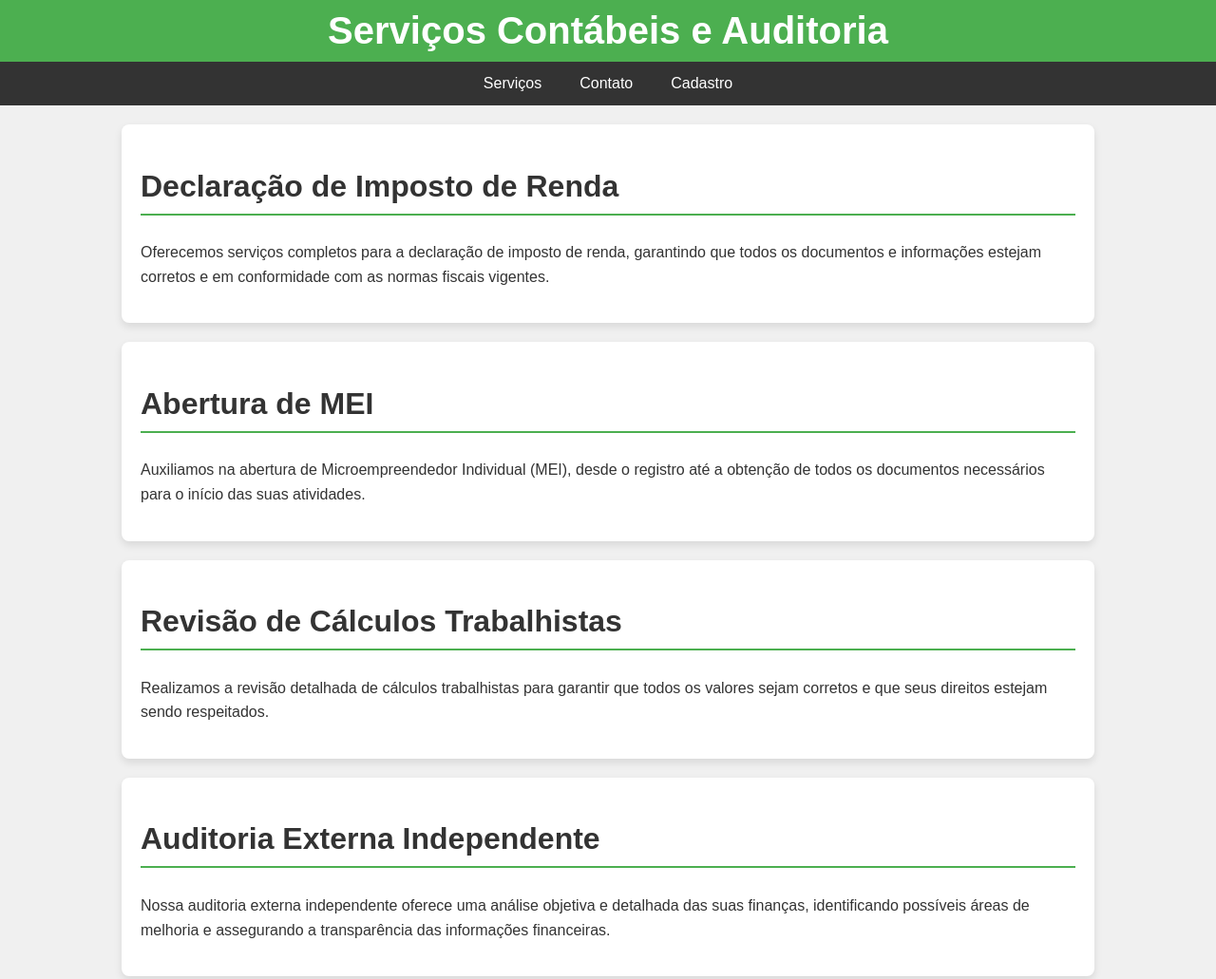
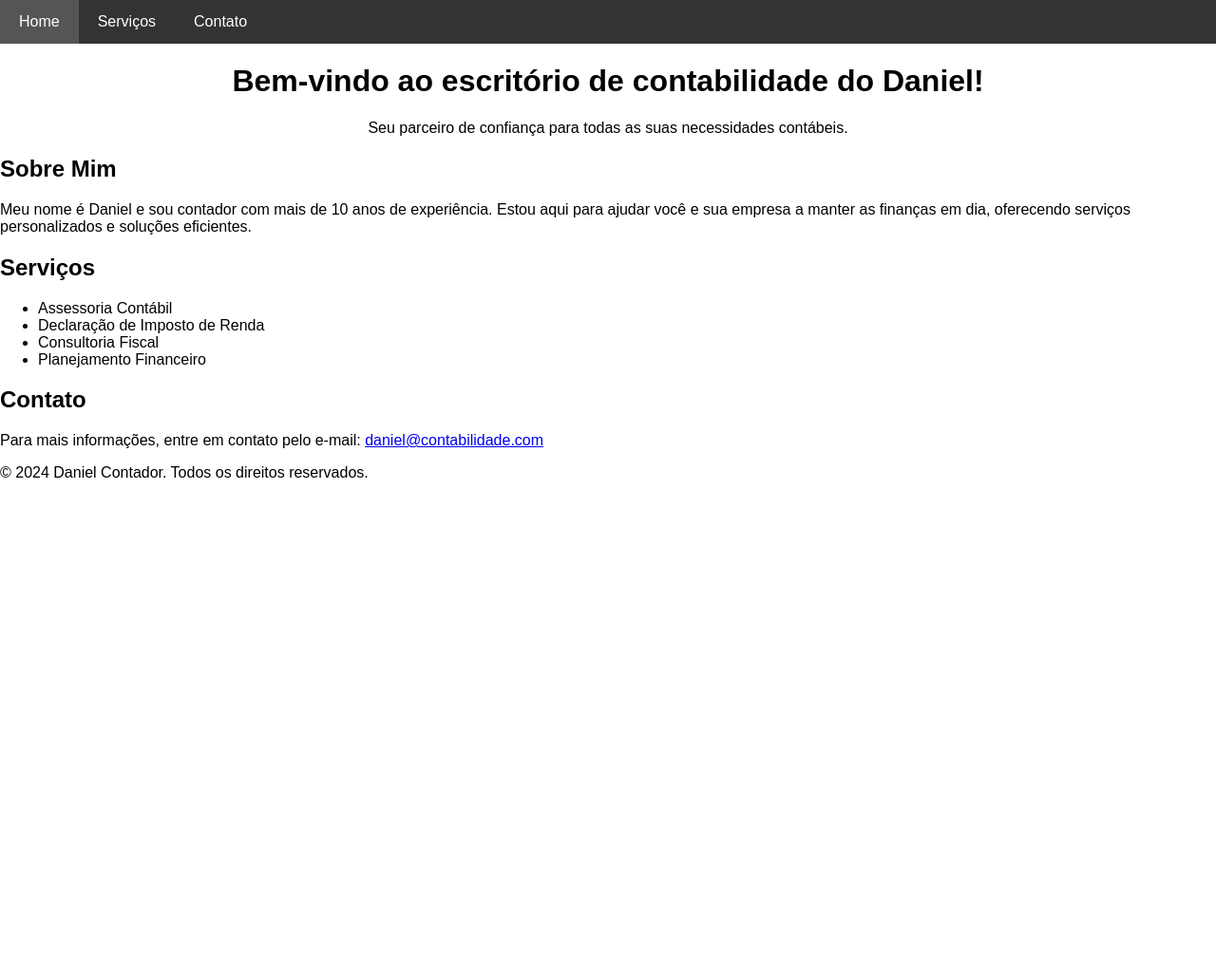
Before and after one commit to danielllfm/trabalho-contador-turma10, a plain HTML site: page index.html in a window 1280 px wide. Shown: the top 1031 px of the page at 95% size. After the commit the page ends 800 px from the top, so only its background shows below. Drawn offline with Linux system fonts and the light colour scheme.

Commit message:
atualizando o codigo

```diff
--- a/index.html
+++ b/index.html
@@ -1,157 +1,68 @@
- <!DOCTYPE html>
+<!DOCTYPE html>
 <html lang="pt-BR">
 <head>
     <meta charset="UTF-8">
     <meta name="viewport" content="width=device-width, initial-scale=1.0">
-    <title>Serviços Contábeis e Auditoria</title>
-    <style>
-        body {
+    <title>Home | Daniel</title>
+	<style>
+
+	body {
+            margin: 0;
             font-family: Arial, sans-serif;
-            margin: 0;
-            padding: 0;
-            background-color: #f0f0f0;
-            color: #333;
         }
-        .header {
-            background-color: #4CAF50;
+
+        .navbar {
+            background-color: #333;
+            overflow: hidden;
+        }
+
+        .navbar a {
+            float: left;
+            display: block;
             color: white;
-            padding: 10px 0;
+            text-align: center;
+            padding: 14px 20px;
+            text-decoration: none;
         }
-        .header h1 {
-            font-size: 2.5em;
-            text-align: center;
-            margin: 0;
+
+        .navbar a:hover {
+            background-color: #555;
         }
-        .nav {
-            display: flex;
-            justify-content: center;
-            background-color: #333;
-        }
-        .nav a {
-            color: white;
-            text-decoration: none;
-            padding: 14px 20px;
-            display: block;
-            text-align: center;
-        }
-        .nav a:hover {
-            background-color: #575757;
-        }
-        .container {
-            width: 80%;
-            margin: 20px auto;
-        }
-        .section {
-            background-color: white;
-            border-radius: 8px;
-            box-shadow: 0 4px 8px rgba(0, 0, 0, 0.1);
-            padding: 20px;
-            margin-bottom: 20px;
-        }
-        .section h2 {
-            border-bottom: 2px solid #4CAF50;
-            padding-bottom: 10px;
-            font-size: 2em;
-        }
-        .section p {
-            line-height: 1.6;
-        }
-        .contact, .form-container {
-            background-color: white;
-            border-radius: 8px;
-            box-shadow: 0 4px 8px rgba(0, 0, 0, 0.1);
-            padding: 20px;
-            margin: 20px auto;
-            max-width: 600px;
-        }
-        .contact h2, .form-container h2 {
-            font-size: 2em;
-            margin-bottom: 20px;
-        }
-        .contact a {
-            color: #ffeb3b;
-            text-decoration: none;
-            font-weight: bold;
-        }
-        .contact a:hover {
-            text-decoration: underline;
-        }
-        .form-container label {
-            display: block;
-            margin-bottom: 10px;
-            font-weight: bold;
-        }
-        .form-container input, .form-container textarea {
-            width: 100%;
-            padding: 10px;
-            margin-bottom: 20px;
-            border: 1px solid #ddd;
-            border-radius: 4px;
-        }
-        .form-container button {
-            background-color: #4CAF50;
-            color: white;
-            border: none;
-            padding: 15px 20px;
-            border-radius: 4px;
-            font-size: 1.2em;
-            cursor: pointer;
-        }
-        .form-container button:hover {
-            background-color: #45a049;
-        }
-    </style>
+
+
+	</style>
+
 </head>
 <body>
-    <div class="header">
-        <h1>Serviços Contábeis e Auditoria</h1>
+
+<div class="navbar">
+        <a href="#home">Home</a>
+        <a href="#services">Serviços</a>
+        <a href="#contact">Contato</a>
     </div>
-    <div class="nav">
-        <a href="#servicos">Serviços</a>
-        <a href="#contato">Contato</a>
-        <a href="#cadastro">Cadastro</a>
-    </div>
-    <div class="container">
-        <div id="servicos" class="section">
-            <h2>Declaração de Imposto de Renda</h2>
-            <p>Oferecemos serviços completos para a declaração de imposto de renda, garantindo que todos os documentos e informações estejam corretos e em conformidade com as normas fiscais vigentes.</p>
-        </div>
-        <div class="section">
-            <h2>Abertura de MEI</h2>
-            <p>Auxiliamos na abertura de Microempreendedor Individual (MEI), desde o registro até a obtenção de todos os documentos necessários para o início das suas atividades.</p>
-        </div>
-        <div class="section">
-            <h2>Revisão de Cálculos Trabalhistas</h2>
-            <p>Realizamos a revisão detalhada de cálculos trabalhistas para garantir que todos os valores sejam corretos e que seus direitos estejam sendo respeitados.</p>
-        </div>
-        <div class="section">
-            <h2>Auditoria Externa Independente</h2>
-            <p>Nossa auditoria externa independente oferece uma análise objetiva e detalhada das suas finanças, identificando possíveis áreas de melhoria e assegurando a transparência das informações financeiras.</p>
-        </div>
-        <div id="contato" class="contact">
-            <h2>Entre em Contato</h2>
-            <p>Para mais informações, entre em contato conosco:</p>
-            <p>Email: <a href="mailto:contato@exemplo.com">contato@exemplo.com</a></p>
-            <p>WhatsApp: <a href="https://wa.me/5511999999999" target="_blank">Clique aqui para enviar uma mensagem</a></p>
-        </div>
-        <div id="cadastro" class="form-container">
-            <h2>Formulário de Cadastro</h2>
-            <form action="/submit-form" method="post">
-                <label for="name">Nome:</label>
-                <input type="text" id="name" name="name" required>
 
-                <label for="email">E-mail:</label>
-                <input type="email" id="email" name="email" required>
+	<center><h1>Bem-vindo ao escritório de contabilidade do Daniel!</h1></center>
+    <center><p>Seu parceiro de confiança para todas as suas necessidades contábeis.</p></center>
 
-                <label for="phone">Telefone:</label>
-                <input type="tel" id="phone" name="phone">
+    <h2>Sobre Mim</h2>
+    <p>Meu nome é Daniel e sou contador com mais de 10 anos de experiência. Estou aqui para ajudar você e sua empresa a manter as finanças em dia, oferecendo serviços personalizados e soluções eficientes.</p>
 
-                <label for="message">Mensagem:</label>
-                <textarea id="message" name="message" rows="4"></textarea>
+    <h2>Serviços</h2>
+    <ul>
+        <li>Assessoria Contábil</li>
+        <li>Declaração de Imposto de Renda</li>
+        <li>Consultoria Fiscal</li>
+        <li>Planejamento Financeiro</li>
+    </ul>
 
-                <button type="submit">Cadastrar</button>
-            </form>
-        </div>
-    </div>
+    <h2>Contato</h2>
+    <p>Para mais informações, entre em contato pelo e-mail: <a href="mailto:daniel@contabilidade.com">daniel@contabilidade.com</a></p>
+
+    <footer>
+        <p>&copy; 2024 Daniel Contador. Todos os direitos reservados.</p>
+    </footer>
+
+
+
 </body>
 </html>
```
